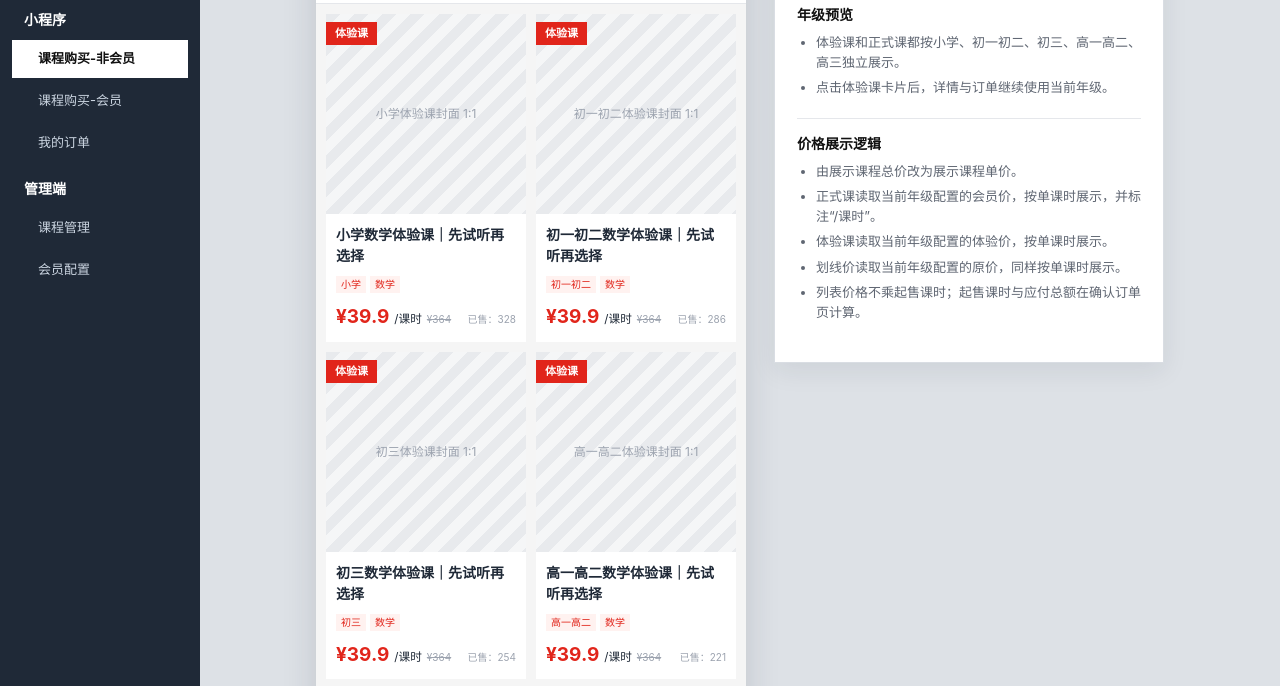
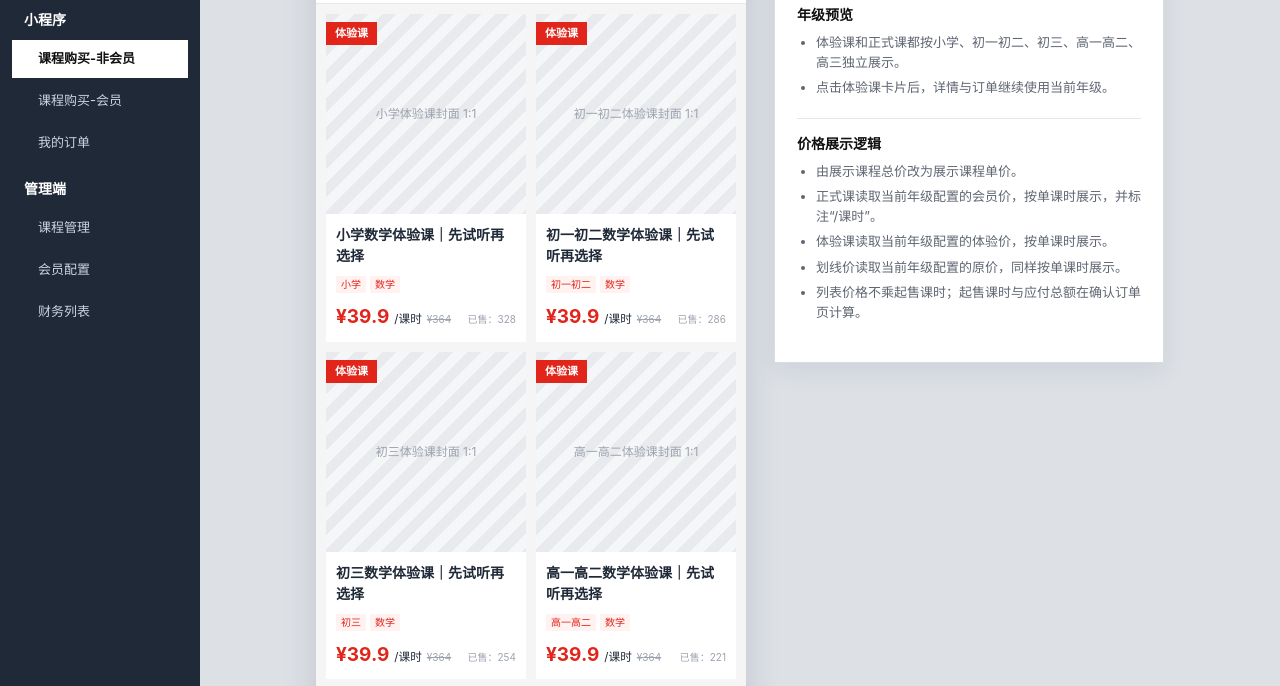
Before and after one commit to 17611185912l-cmd/course, a plain HTML site: page 购买课程_详情与订单确认_线框原型.html in a window 1280 px wide. Shown: the part 84-770 px from the top of the page. Drawn offline with Linux system fonts and the light colour scheme; files whose address does not match are found by name.

Commit message:
统一预览增加财务列表入口

```diff
--- a/购买课程_详情与订单确认_线框原型.html
+++ b/购买课程_详情与订单确认_线框原型.html
@@ -28,7 +28,7 @@
 </style>
 </head>
 <body>
-<aside class="workspace-nav"><div class="workspace-brand">课程购买</div><nav class="workspace-menu"><div class="menu-group">小程序</div><a class="mini-menu-item active" data-buyer-member="false" href="#catalog">课程购买-非会员</a><a class="mini-menu-item" data-buyer-member="true" href="#member-catalog">课程购买-会员</a><a class="orders-menu-item" href="#orders">我的订单</a><div class="menu-group">管理端</div><a href="admin.html#course">课程管理</a><a href="admin.html#member">会员配置</a></nav></aside><aside class="prototype-guide" id="prototypeGuide"><h2>页面说明</h2><p class="guide-sub">随左侧小程序页面同步切换</p><section class="guide-screen" data-guide="catalog"></section><section class="guide-screen" data-guide="detail"></section><section class="guide-screen" data-guide="checkout"></section><section class="guide-screen" data-guide="payment"></section><section class="guide-screen" data-guide="orders"></section><section class="guide-screen" data-guide="orderDetail"></section><section class="guide-screen" data-guide="payResult"></section></aside><header class="topbar"><button class="mini-back" id="navBack" aria-label="返回">‹</button><div class="logo" id="navTitle">课程详情</div><div class="capsule" aria-label="小程序菜单"><i></i><span></span>○</div><div class="crumb"><b id="crumbText">课程详情</b></div></header>
+<aside class="workspace-nav"><div class="workspace-brand">课程购买</div><nav class="workspace-menu"><div class="menu-group">小程序</div><a class="mini-menu-item active" data-buyer-member="false" href="#catalog">课程购买-非会员</a><a class="mini-menu-item" data-buyer-member="true" href="#member-catalog">课程购买-会员</a><a class="orders-menu-item" href="#orders">我的订单</a><div class="menu-group">管理端</div><a href="admin.html#course">课程管理</a><a href="admin.html#member">会员配置</a><a href="admin.html#order">财务列表</a></nav></aside><aside class="prototype-guide" id="prototypeGuide"><h2>页面说明</h2><p class="guide-sub">随左侧小程序页面同步切换</p><section class="guide-screen" data-guide="catalog"></section><section class="guide-screen" data-guide="detail"></section><section class="guide-screen" data-guide="checkout"></section><section class="guide-screen" data-guide="payment"></section><section class="guide-screen" data-guide="orders"></section><section class="guide-screen" data-guide="orderDetail"></section><section class="guide-screen" data-guide="payResult"></section></aside><header class="topbar"><button class="mini-back" id="navBack" aria-label="返回">‹</button><div class="logo" id="navTitle">课程详情</div><div class="capsule" aria-label="小程序菜单"><i></i><span></span>○</div><div class="crumb"><b id="crumbText">课程详情</b></div></header>
 <main class="page">
   <section id="catalog" class="screen catalog">
     <div class="product-grid">
```
